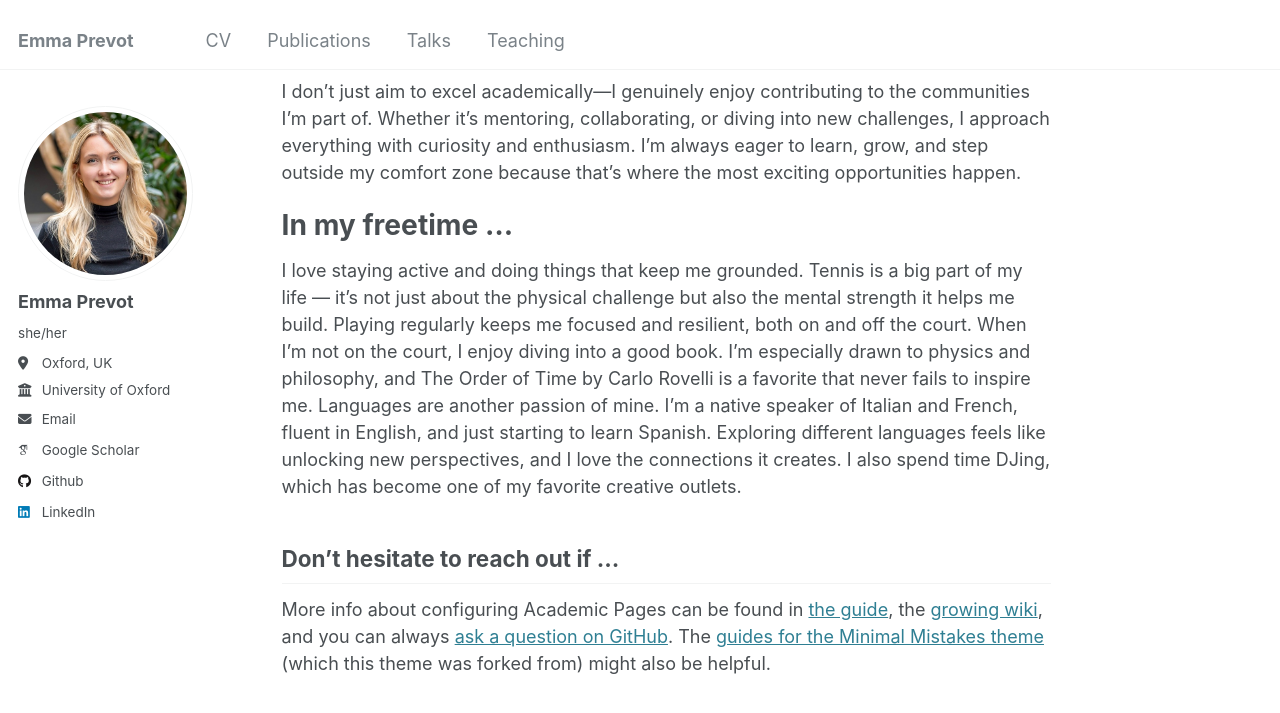
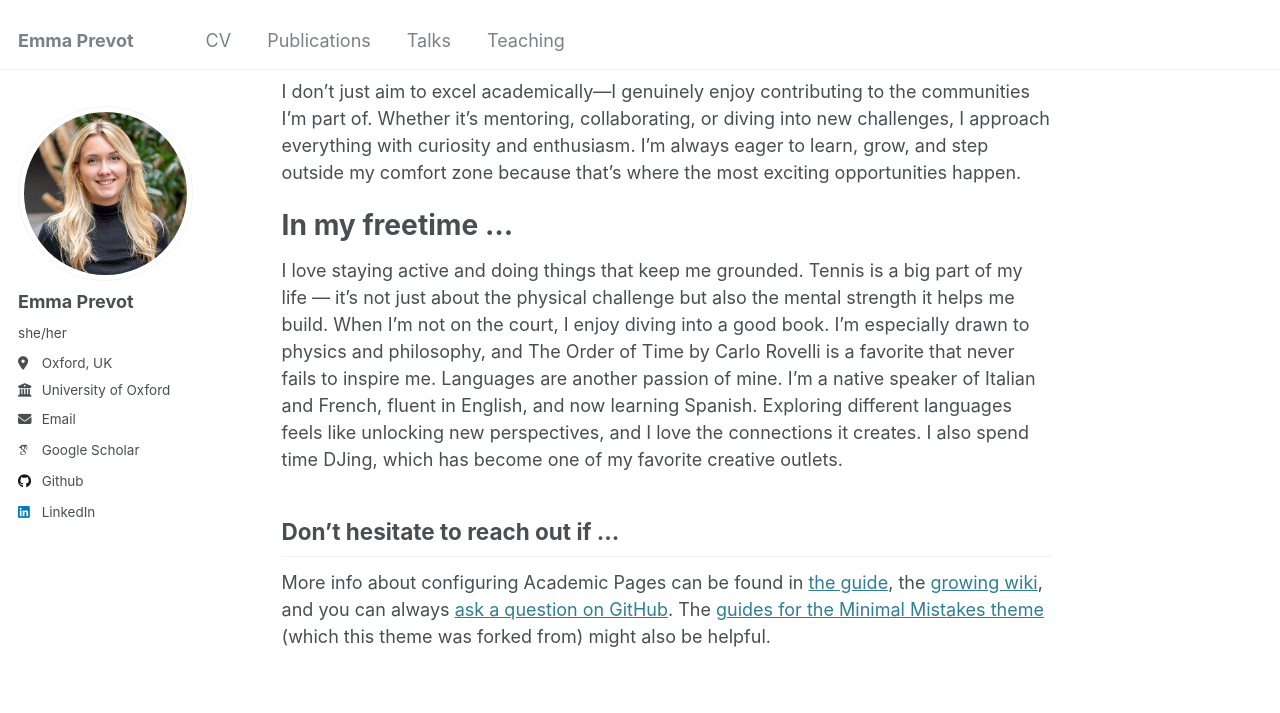
Before and after one commit to emmaprevot/emmaprevot.github.io, a Jekyll site: the page built from _pages/about.md, in a window 1280 px wide and 900 px high, scrolled down 522 px. Shown: the top 713 px of the window. Built offline with Jekyll 4.4.1, drawn with Linux system fonts in a browser that asks for light colours; some web fonts are replaced.

Commit message:
Update about.md

```diff
--- a/_pages/about.md
+++ b/_pages/about.md
@@ -14,9 +14,8 @@ I don’t just aim to excel academically—I genuinely enjoy contributing to the
 
 In my freetime ...
 ======
-I love staying active and doing things that keep me grounded. Tennis is a big part of my life — it’s not just about the physical challenge but also the mental strength it helps me build. Playing regularly keeps me focused and resilient, both on and off the court.
-When I’m not on the court, I enjoy diving into a good book. I’m especially drawn to physics and philosophy, and The Order of Time by Carlo Rovelli is a favorite that never fails to inspire me.
-Languages are another passion of mine. I’m a native speaker of Italian and French, fluent in English, and just starting to learn Spanish. Exploring different languages feels like unlocking new perspectives, and I love the connections it creates. I also spend time DJing, which has become one of my favorite creative outlets.
+I love staying active and doing things that keep me grounded. Tennis is a big part of my life — it’s not just about the physical challenge but also the mental strength it helps me build. When I’m not on the court, I enjoy diving into a good book. I’m especially drawn to physics and philosophy, and The Order of Time by Carlo Rovelli is a favorite that never fails to inspire me.
+Languages are another passion of mine. I’m a native speaker of Italian and French, fluent in English, and now learning Spanish. Exploring different languages feels like unlocking new perspectives, and I love the connections it creates. I also spend time DJing, which has become one of my favorite creative outlets.
 
 Don't hesitate to reach out if ...
 ------
```
